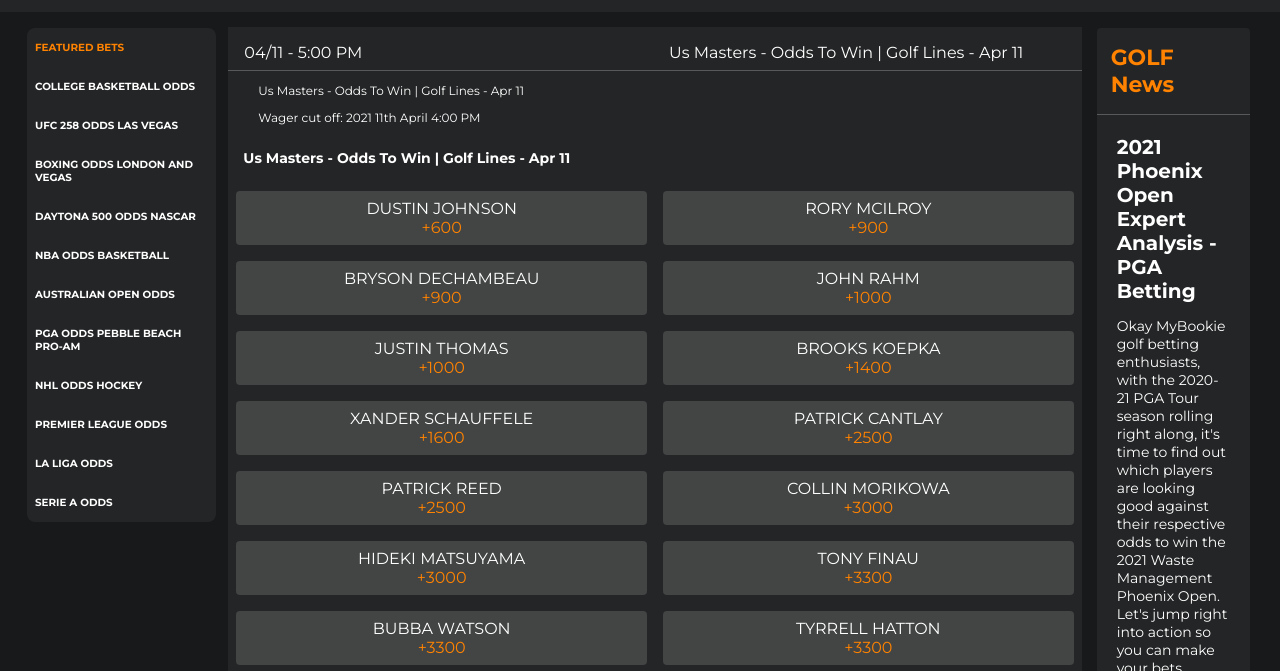
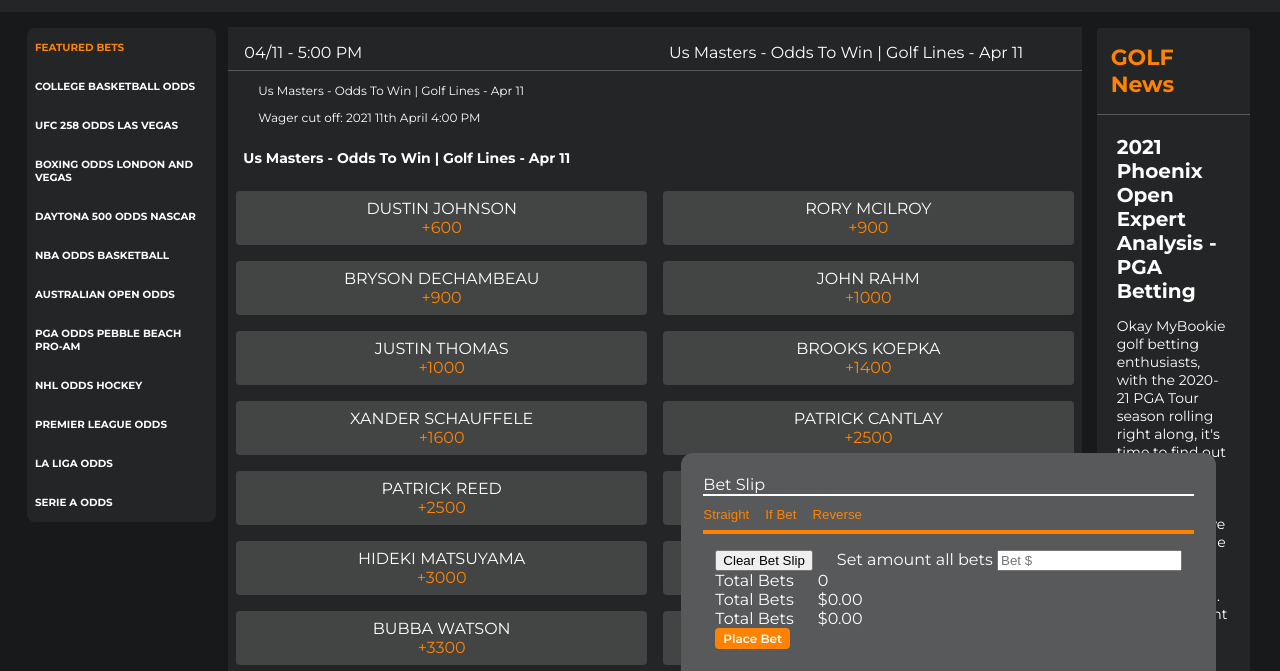
Before and after one commit to jarkin13/my-bookie, a plain HTML site: page v1/index.html in a window 1280 px wide. Shown: the part 129-800 px from the top of the page. Drawn offline with Linux system fonts and the light colour scheme.

Commit message:
styling to bet slip

```diff
--- a/v1/index.html
+++ b/v1/index.html
@@ -804,7 +804,7 @@
                               <p class="title"></p>
                               <p class="type"></p>
                             </div>
-                            <div class="slip__total"></div>
+                            <div class="slip__total col-auto"></div>
                           </div>
                           <div class="slip__actions">
                             Win: <span class="amount">0</span>
--- a/v1/styles.css
+++ b/v1/styles.css
@@ -419,7 +419,58 @@
 /* bet popup */
 
 .popup {
+  position: fixed;
+  z-index: 9;
+  bottom: 0;
+  right: 5%;
+  background-color: var(--grey100);
+  padding: 22px;
+  border-top-left-radius: 12px;
+  border-top-right-radius: 12px;
   /* display: none; */
+}
+
+.popup__title {
+  border-bottom: 2px solid var(--white);
+}
+
+.slip {
+  margin: 15px 0;
+  background-color: var(--grey300);
+  border-radius: 8px;
+  padding: 10px;
+}
+
+#emptySlip {
+  display: none;
+}
+
+.slip__actions {
+  text-align: right;
+}
+
+.slip .title {
+  margin: 0;
+}
+
+.tabs__nav {
+  display: flex;
+  padding: 0;
+  margin: 8px 0 16px;
+  border-bottom: 4px solid var(--orange);
+}
+
+.tabs__nav button {
+  background: transparent;
+  border: 0;
+  margin: 0 0 8px;
+  padding: 0;
+  outline: none;
+  color: var(--orange);
+}
+
+.tabs__nav li {
+  padding-right: 16px;
 }
 
 /* sidebar */
```
